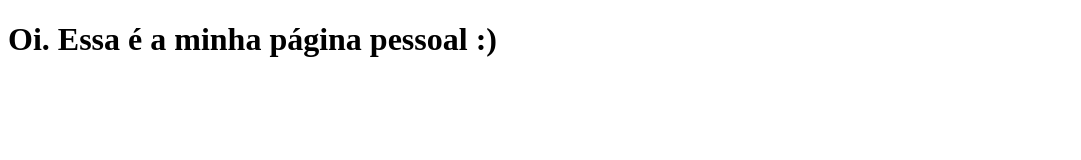
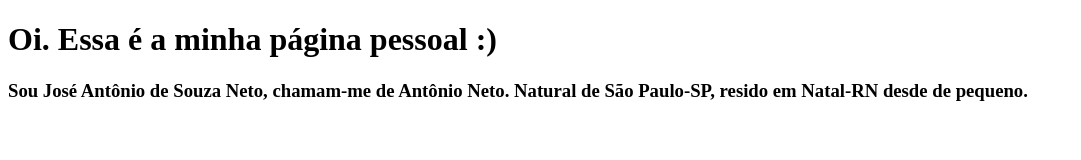
Before and after one commit to netinpapinta/joseantonioneto.github.io, a plain HTML site: page index.html in a window 1280 px wide. Shown: the whole page, without its empty margins (0-1081 px from the left). Drawn offline with Linux system fonts and the light colour scheme.

Commit message:
Update index.html
Testando o h3

```diff
--- a/index.html
+++ b/index.html
@@ -6,5 +6,6 @@
 
 	<body>
 		<h1>Oi. Essa é a minha página pessoal :)</h1>
+		<h3>Sou José Antônio de Souza Neto, chamam-me de Antônio Neto. Natural de São Paulo-SP, resido em Natal-RN desde de pequeno.</h3>
 	</body>
 </html>
```
